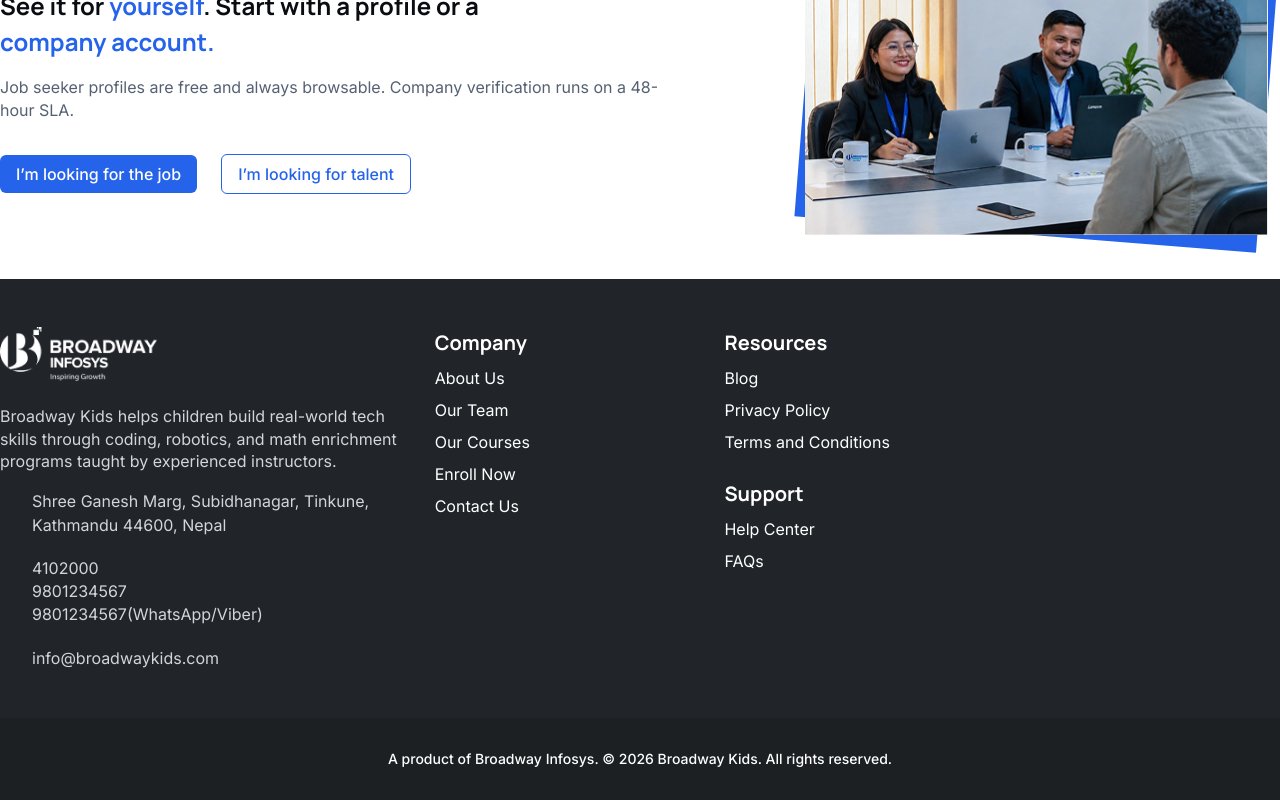
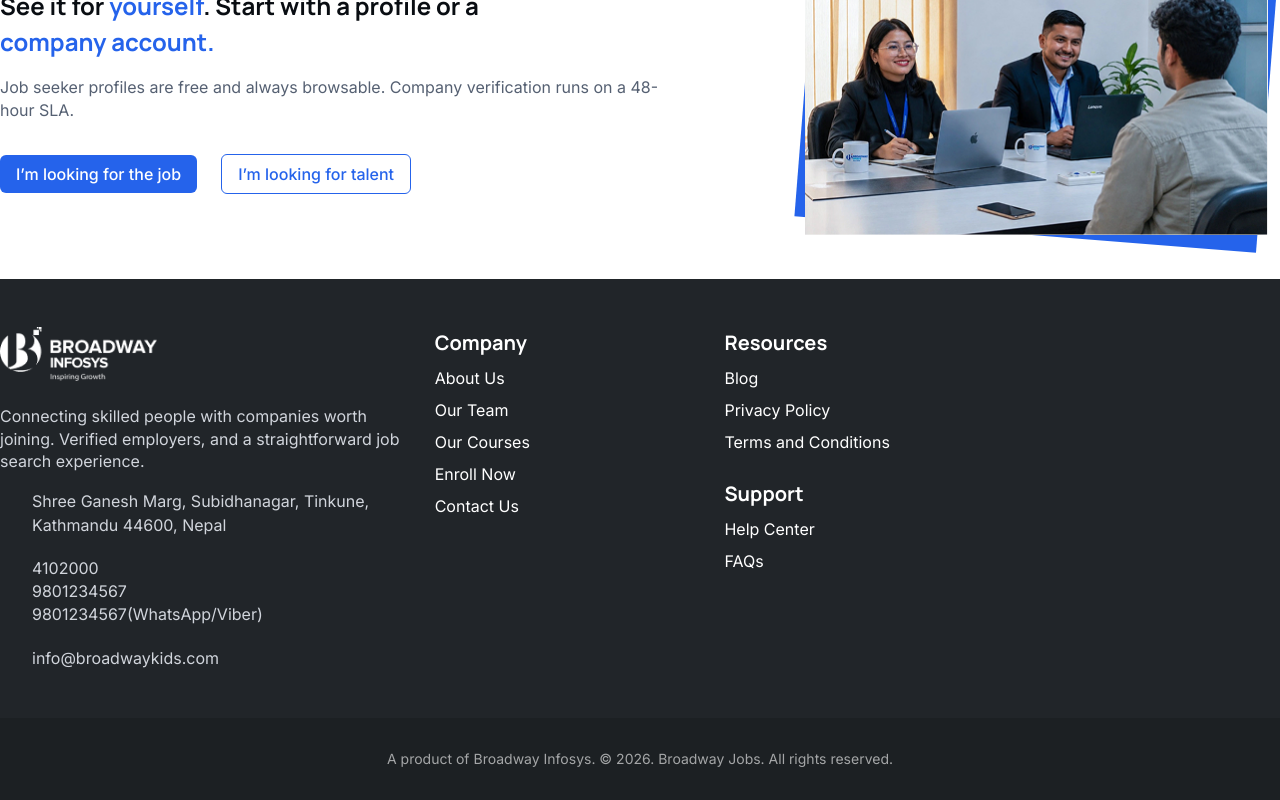
Before and after one commit to Ashish09-cmd/job-protol1, a Next.js app: page / in a window 1280 px wide. Shown: the part 2418-3218 px from the top of the page. Built offline with nearby package versions, Linux system fonts and the light colour scheme; some icons are missing.

Commit message:
fix: update footer content for clarity and branding consistency

```diff
--- a/components/layout/Footer.tsx
+++ b/components/layout/Footer.tsx
@@ -11,7 +11,7 @@ import React from "react";
  */
 const STATIC_GENERAL = {
   detail:
-    "Broadway Kids helps children build real-world tech skills through coding, robotics, and math enrichment programs taught by experienced instructors.",
+    "Connecting skilled people with companies worth joining. Verified employers, and a straightforward job search experience.",
   address: "Shree Ganesh Marg, Subidhanagar, Tinkune, Kathmandu 44600, Nepal",
 };
 
@@ -271,8 +271,6 @@ const Footer = () => {
                         </div>
                       ))}
                     </div>
-
-
                   </div>
                 </div>
               </div>
@@ -280,8 +278,8 @@ const Footer = () => {
           </div>
           <div className="sub-footer bg-[#191C1F80]">
             <div className="max-w-7xl mx-auto py-8">
-              <p className="text-xs font-medium line-height-xs text-white text-center">
-                A product of Broadway Infosys. © 2026 Broadway Kids. All rights
+              <p className="text-xs font-regular line-height-xs text-white/60 text-center">
+                A product of Broadway Infosys. © 2026. Broadway Jobs. All rights
                 reserved.
               </p>
             </div>
```
